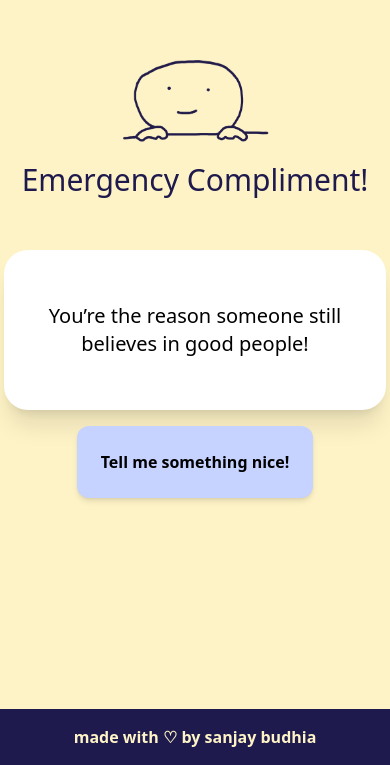
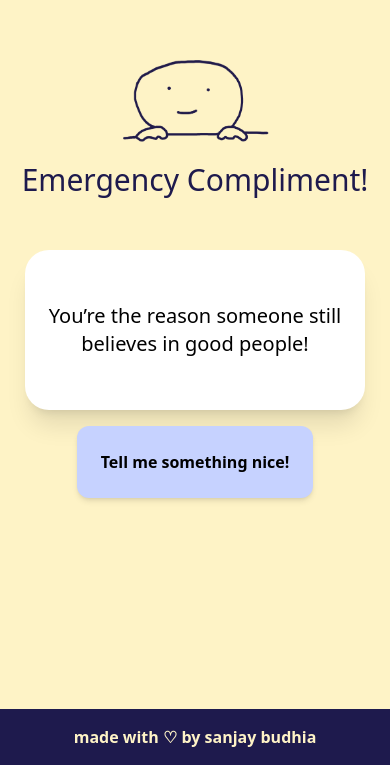
Before and after one commit to sanxbud/emergencycompliment, a React (Vite) app: page / in a window 390 px wide. Shown: the part 135-900 px from the top of the page. Built offline with nearby package versions, Linux system fonts and the light colour scheme.

Commit message:
Updating mobile card width

```diff
--- a/src/App.tsx
+++ b/src/App.tsx
@@ -32,12 +32,12 @@ function App() {
           <h1 className={'font-["Caveat"] text-3xl md:text-5xl text-indigo-950 dark:text-indigo-950'}>Emergency Compliment!</h1>
         </header>
         <div key={compliment} className="
-          bg-white shadow-xl p-10 px-4 md:p-10 flex items-center justify-center text-center min-w-90 sm:max-w-90 md:max-w-2xl rounded-3xl min-h-40 md:min-h-55 md:min-w-120 lg:min-h-64 lg:min-w-150 mx-1
+          bg-white shadow-xl p-10 px-4 md:p-10 flex items-center justify-center text-center w-85 sm:max-w-90 md:max-w-2xl rounded-3xl min-h-40 md:min-h-55 md:min-w-120 lg:min-h-64 lg:min-w-150 mx-1
           animate-[bounce-up_0.4s_ease-out]"
           >
           <h1 className="text-xl md:text-[clamp(2rem,3vw,2.33rem)]">{compliment}</h1></div>
         <button className="bg-indigo-200 dark:bg-indigo-200 p-6 m-4 shadow-md rounded-xl hover:bg-indigo-300 dark:hover:bg-indigo-300 hover:scale-110 transform transition duration-200 ease-in-out cursor-pointer" onClick={generateCompliment}><p className="text-base md:text-xl font-bold">{buttonText}</p></button>
-        <div className="hidden"><button className="hidden cursor-pointer m-2 rounded-xl hover:scale-110 transform transition duration-200 ease-in-out hidden" onClick={submitCompliment}><p className="font-bold text-sm text-indigo-950 dark:text-indigo-950 dark:hover:text-indigo-850 hidden">Suggest a compliment!</p></button></div>
+        <div className="hidden"><button className="cursor-pointer m-2 rounded-xl hover:scale-110 transform transition duration-200 ease-in-out hidden" onClick={submitCompliment}><p className="font-bold text-sm text-indigo-950 dark:text-indigo-950 dark:hover:text-indigo-850 hidden">Suggest a compliment!</p></button></div>
 
       </div>
 
```
